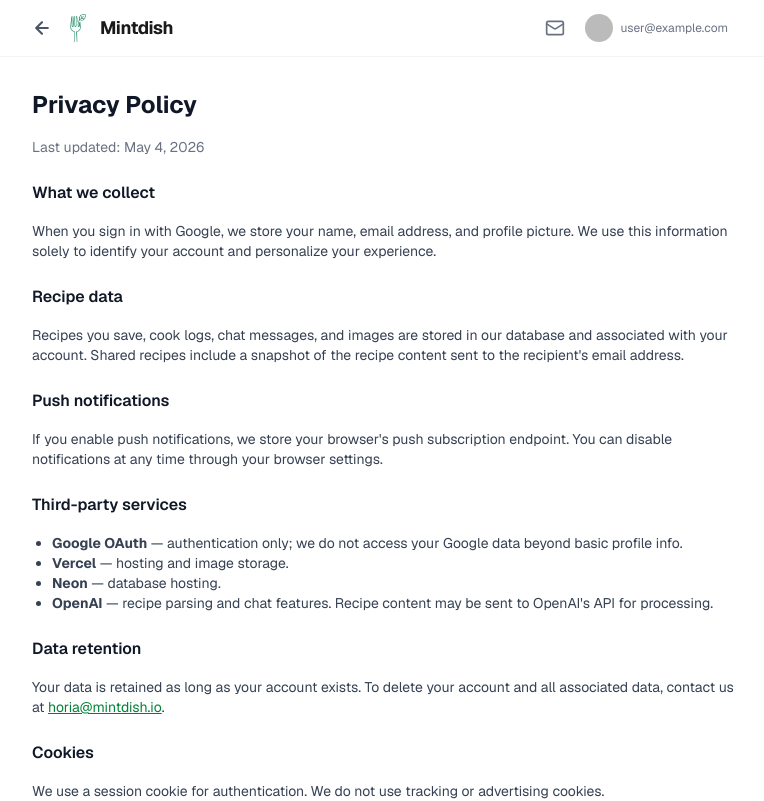
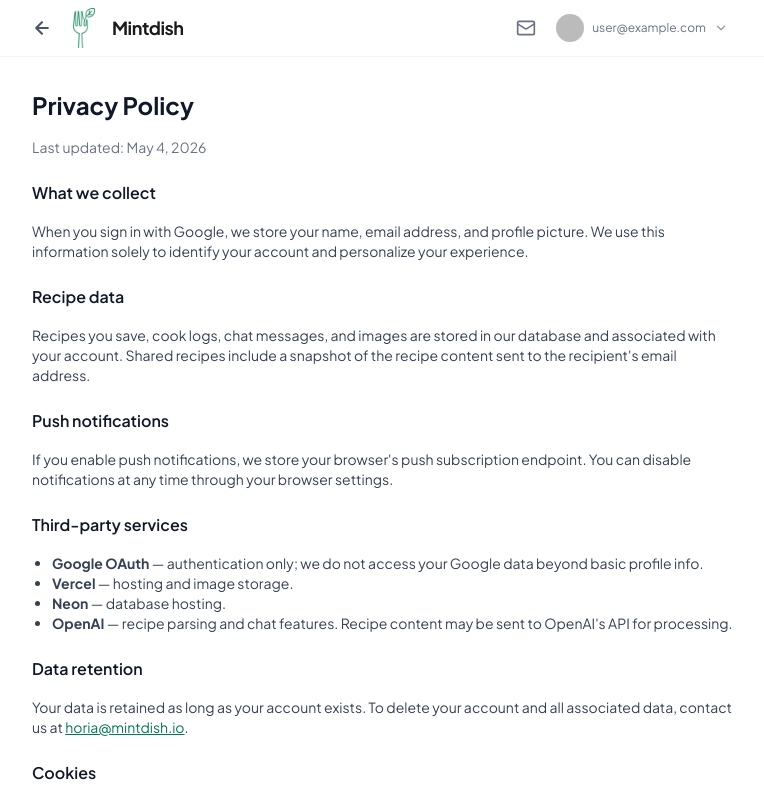
Before and after one commit to horiaradu/prepd, a Next.js app: page /privacy in a window 1280 px wide. Shown: the top 801 px of the page, without its empty margins (256-1020 px from the left). Built offline with nearby package versions, Linux system fonts and the light colour scheme; no server answers; the database is empty; sample sign-in values are in the browser's storage.

Commit message:
Apply Mintdish visual identity
- Switch typography to Plus Jakarta Sans across the app
- Shift primary color from green to emerald via theme overrides
- Enlarge nav logo and add caret to user dropdown
- Widen email cap so it no longer truncates in the header

```diff
--- a/src/app/activate/page.tsx
+++ b/src/app/activate/page.tsx
@@ -60,7 +60,7 @@
             value={code}
             onChange={(e) => setCode(e.target.value)}
             placeholder="Invitation code"
-            className="w-full px-4 py-3 border border-gray-200 rounded-lg text-center font-mono text-lg tracking-widest uppercase focus:outline-none focus:border-green-500 text-[16px]"
+            className="w-full px-4 py-3 border border-gray-200 rounded-lg text-center text-lg tracking-widest uppercase focus:outline-none focus:border-green-500 text-[16px]"
             autoFocus
           />
           {error && <p className="text-red-500 text-sm">{error}</p>}
--- a/src/app/globals.css
+++ b/src/app/globals.css
@@ -8,8 +8,18 @@
 @theme inline {
   --color-background: var(--background);
   --color-foreground: var(--foreground);
-  --font-sans: var(--font-geist-sans);
-  --font-mono: var(--font-geist-mono);
+  --font-sans: var(--font-sans-brand);
+
+  --color-green-50: #ecfdf5;
+  --color-green-100: #d1fae5;
+  --color-green-200: #a7f3d0;
+  --color-green-300: #6ee7b7;
+  --color-green-400: #34d399;
+  --color-green-500: #10b981;
+  --color-green-600: #059669;
+  --color-green-700: #047857;
+  --color-green-800: #065f46;
+  --color-green-900: #064e3b;
 }
 
 html {
--- a/src/app/invitations/page.tsx
+++ b/src/app/invitations/page.tsx
@@ -134,7 +134,7 @@
                       className="rounded"
                     />
                   </td>
-                  <td className="p-3 font-mono">
+                  <td className="p-3">
                     <button
                       onClick={() => {
                         navigator.clipboard.writeText(code.code);
--- a/src/app/layout.tsx
+++ b/src/app/layout.tsx
@@ -1,16 +1,11 @@
 import type { Metadata } from "next";
-import { Geist, Geist_Mono } from "next/font/google";
+import { Plus_Jakarta_Sans } from "next/font/google";
 import { Providers } from "@/components/Providers";
 import { AuthLayout } from "@/components/AuthLayout";
 import "./globals.css";
 
-const geistSans = Geist({
-  variable: "--font-geist-sans",
-  subsets: ["latin"],
-});
-
-const geistMono = Geist_Mono({
-  variable: "--font-geist-mono",
+const jakartaSans = Plus_Jakarta_Sans({
+  variable: "--font-sans-brand",
   subsets: ["latin"],
 });
 
@@ -40,10 +35,10 @@
   return (
     <html
       lang="en"
-      className={`${geistSans.variable} ${geistMono.variable} h-full antialiased`}
+      className={`${jakartaSans.variable} h-full antialiased`}
     >
       <head>
-        <meta name="theme-color" content="#16a34a" />
+        <meta name="theme-color" content="#059669" />
         <meta
           name="viewport"
           content="width=device-width, initial-scale=1, viewport-fit=cover"
--- a/src/components/AppHeader.tsx
+++ b/src/components/AppHeader.tsx
@@ -4,7 +4,7 @@
 import { useSession, signOut } from "next-auth/react";
 import Link from "next/link";
 import { usePathname } from "next/navigation";
-import { ArrowLeftIcon, MailIcon } from "@/components/icons";
+import { ArrowLeftIcon, ChevronDownIcon, MailIcon } from "@/components/icons";
 import { usePushNotifications } from "@/hooks/usePushNotifications";
 
 export function AppHeader() {
@@ -57,7 +57,7 @@
             <img
               src="/icons/icon-nav.png"
               alt=""
-              className="w-7 h-7 rounded-lg"
+              className="w-10 h-10"
             />
             <span className="text-lg font-bold tracking-tight">Mintdish</span>
           </Link>
@@ -103,9 +103,13 @@
                     {session.user.email?.[0]?.toUpperCase() ?? "?"}
                   </div>
                 )}
-                <span className="text-xs text-gray-500 hidden sm:inline max-w-[140px] truncate">
+                <span className="text-xs text-gray-500 hidden sm:inline max-w-[220px] truncate">
                   {session.user.email}
                 </span>
+                <ChevronDownIcon
+                  size={14}
+                  className={`text-gray-400 transition-transform ${menuOpen ? "rotate-180" : ""}`}
+                />
               </button>
 
               {menuOpen && (
--- /dev/null
+++ b/src/components/icons/ChevronDownIcon.tsx
@@ -0,0 +1,20 @@
+import type { IconProps } from "./types";
+
+export function ChevronDownIcon({ size = 16, className }: IconProps) {
+  return (
+    <svg
+      xmlns="http://www.w3.org/2000/svg"
+      viewBox="0 0 24 24"
+      fill="none"
+      stroke="currentColor"
+      strokeWidth={2.5}
+      strokeLinecap="round"
+      strokeLinejoin="round"
+      width={size}
+      height={size}
+      className={className}
+    >
+      <path d="m6 9 6 6 6-6" />
+    </svg>
+  );
+}
--- a/src/components/icons/index.ts
+++ b/src/components/icons/index.ts
@@ -1,5 +1,6 @@
 export type { IconProps } from "./types";
 export { ArrowLeftIcon } from "./ArrowLeftIcon";
+export { ChevronDownIcon } from "./ChevronDownIcon";
 export { MailIcon } from "./MailIcon";
 export { HistoryIcon } from "./HistoryIcon";
 export { RotateCcwIcon } from "./RotateCcwIcon";
```
Also changed, not shown: public/icons/icon.svg, public/manifest.json.
